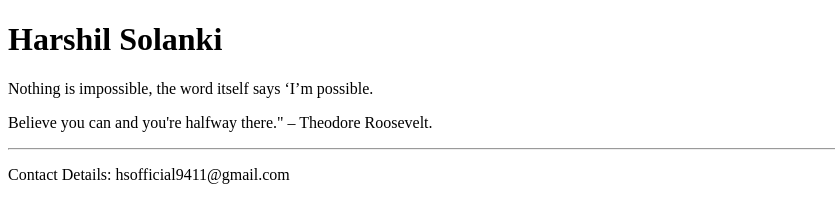
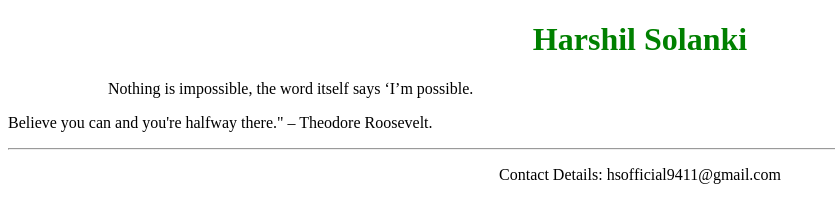
Before and after one commit to harshil426/harshilrepo, a plain HTML site: page harshilsite/structured.html in a window 1280 px wide. Shown: the whole page, without its empty margins (0-835 px from the left). Drawn offline with Linux system fonts and the light colour scheme.

Commit message:
structured file has updated.

```diff
--- a/harshilsite/structured.html
+++ b/harshilsite/structured.html
@@ -6,10 +6,10 @@
 	</title>
 </head>
 <body>
-	<h1>
+	<h1 style = "color: green; front-size: 60px; text-align: center;">
 		Harshil Solanki
 	</h1>
-	<p>
+	<p style="margin: 0 100px 0 100px; front-size: 1.5em;">
 		Nothing is impossible, the word itself says ‘I’m possible.
 	</p>
 	<p>
@@ -17,7 +17,8 @@
 	</p>
 	<footer>
 		<hr>
-		<p> Contact Details: hsofficial9411@gmail.com</p>
+		<p style="text-align: center;
+		onclick = "alert("EMAILING US ON THE GIVEN EMAIL ADDRESS");"> Contact Details: hsofficial9411@gmail.com</p>
 	</footer>
 </body>
 </html>
```
